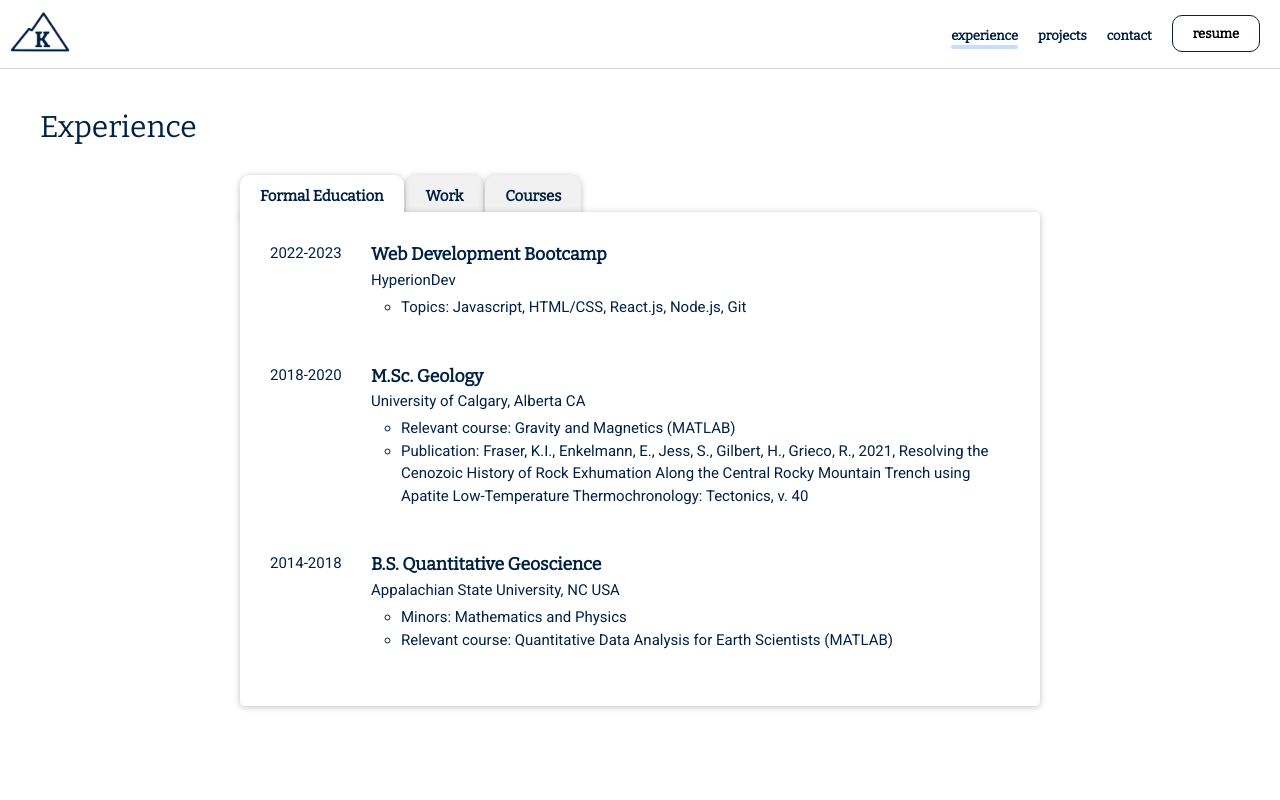
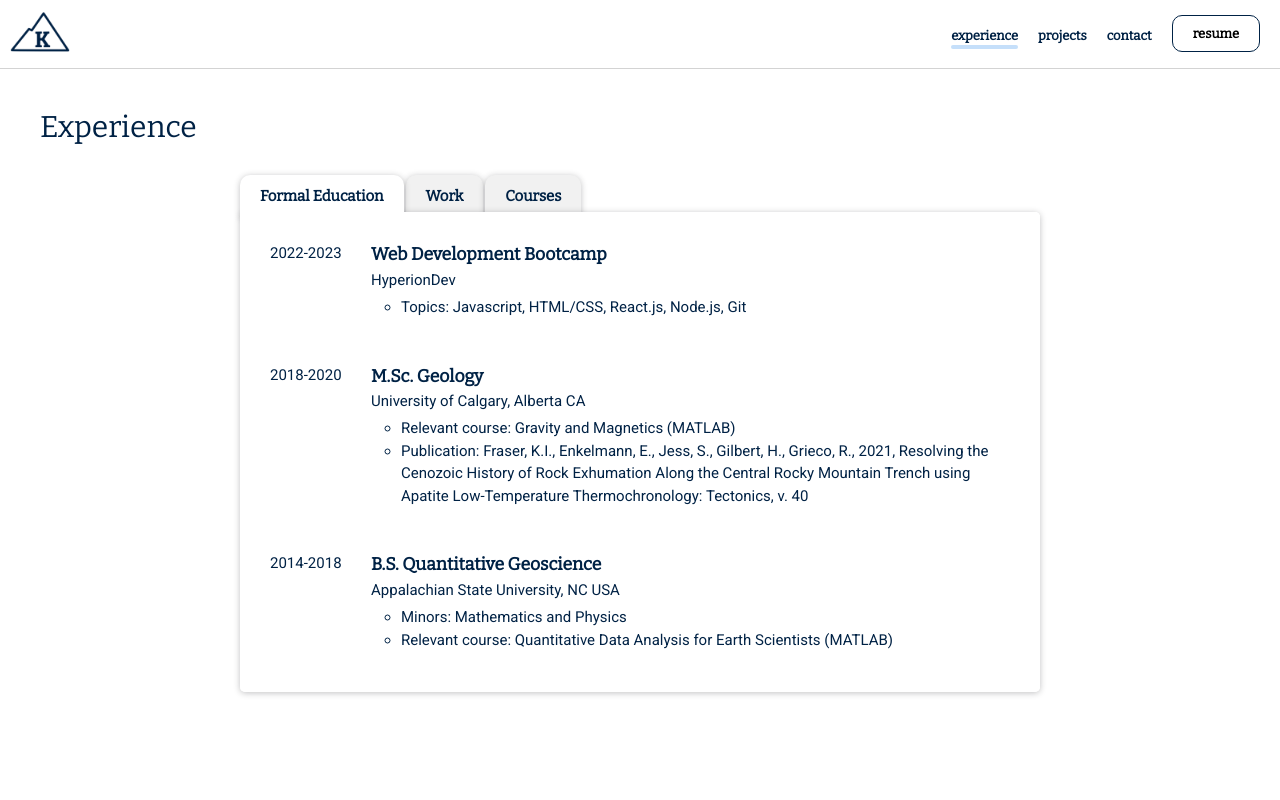
Before and after one commit to kelleyfraser/portfolio, a React (Create React App) app: page /experience in a window 1280 px wide. Shown: the top 800 px of the page. Built offline with nearby package versions, Linux system fonts and the light colour scheme.

Commit message:
Update size of experiences content.

```diff
--- a/src/App.scss
+++ b/src/App.scss
@@ -499,7 +499,7 @@ a:hover {
     }
 
     .experience-content {
-      max-height: 70vh;
+      max-height: 60vh;
       box-shadow: 0 1px 6px 0 rgba(32, 33, 36, .28);
       border-radius: 5px;
       padding: 2rem;
```
